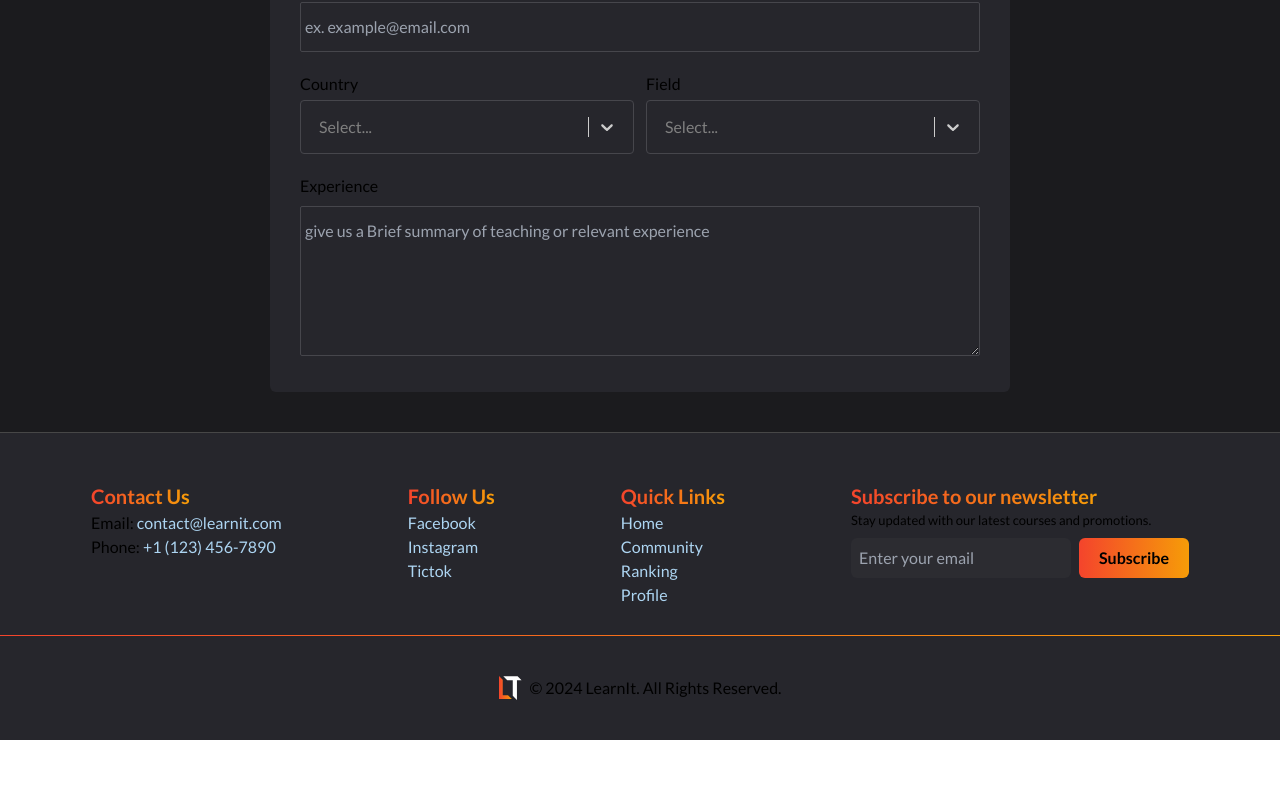
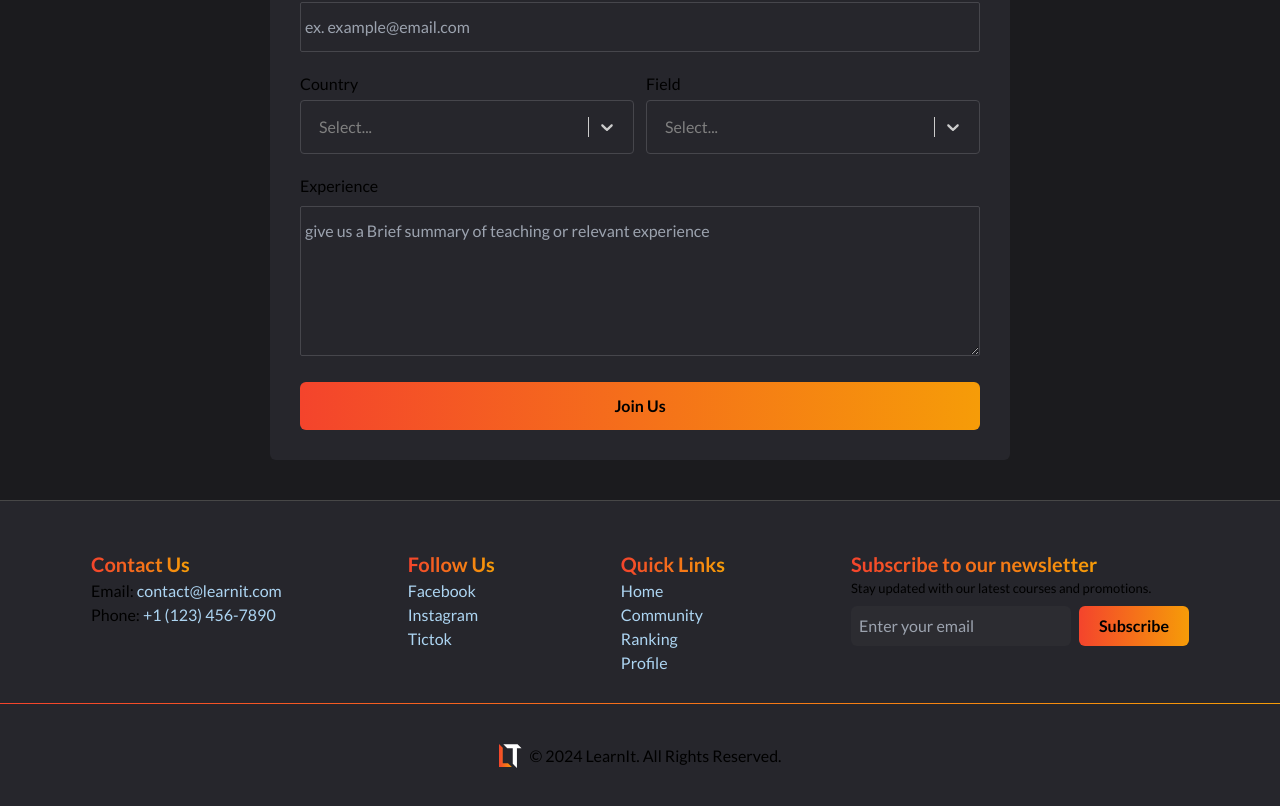
Before and after one commit to OmarFathy22/Learnit-frontend, a Next.js app: page /become-instructor in a window 1280 px wide. Shown: the part 856-1662 px from the top of the page. Before the commit the page ends 1596 px from the top, so only its background shows below. Built offline with nearby package versions, Linux system fonts and the light colour scheme.

Commit message:
adding join us button

```diff
--- a/app/become-instructor/components/thirdSection.tsx
+++ b/app/become-instructor/components/thirdSection.tsx
@@ -3,7 +3,7 @@ import Image from "next/image";
 import { useState } from "react";
 import Select from "react-select";
 export interface IAppProps {
-  selectStyles : any
+  selectStyles: any;
 }
 const countryOptions = [
   { value: "Egypt", label: "Egypt" },
@@ -17,12 +17,9 @@ const fieldOptions = [
   { value: "Personal Development", label: "Personal Development" },
 ];
 
-
 export interface IAppProps {}
 
-export default function App({selectStyles}: IAppProps) {
-
-
+export default function App({ selectStyles }: IAppProps) {
   return (
     <div className="bg-[--bg-secondary] rounded-md  p-[30px] mt-2  flex flex-col items-center gap-5">
       <div className="w-full">
@@ -74,6 +71,10 @@ export default function App({selectStyles}: IAppProps) {
           className="min-h-[150px] w-full bg-transparent border border-[#46464C] rounded-sm py-3 px-1 mt-1 "
         />
       </div>
+
+      <button className="w-full gradient-bg px-10 py-3 rounded-md font-bold hover:opacity-[0.95] active:scale-[.95] transition-all">
+        Join Us
+      </button>
     </div>
   );
 }
```
Lines whose indentation alone changed are shown as unchanged.
